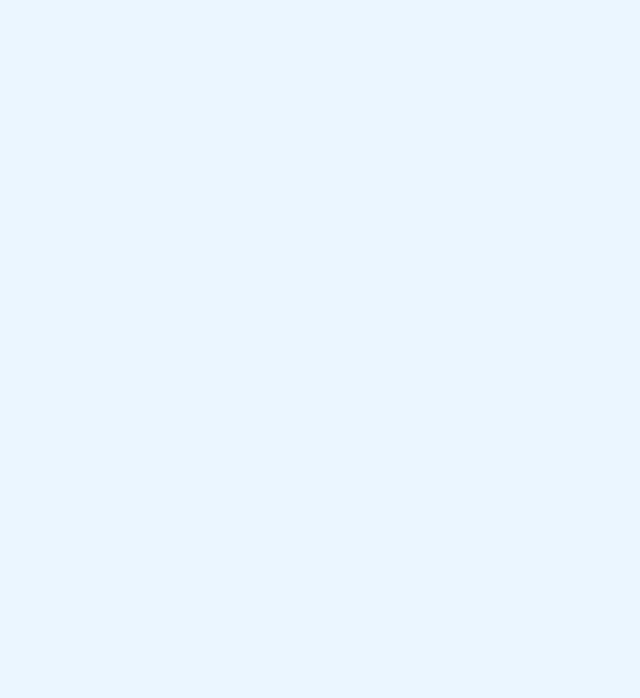
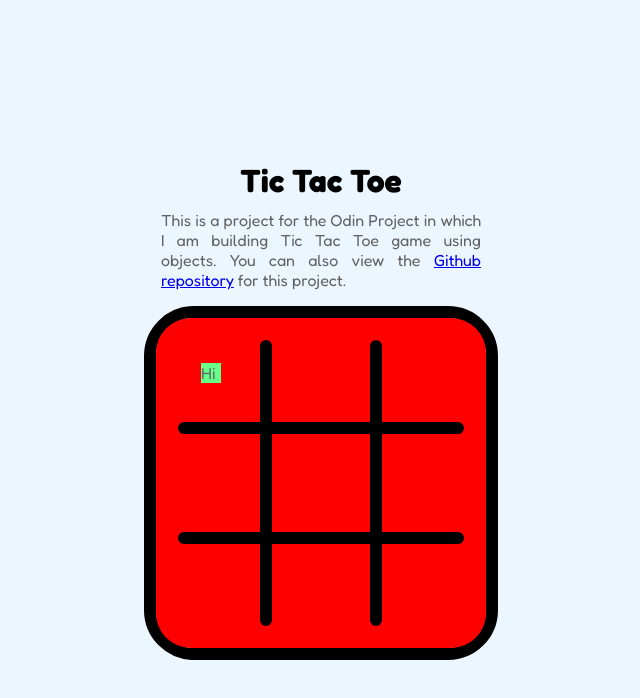
Before and after one commit to IngridaKvet/Tic_Tac_Toe, a plain HTML site: page index.html in a window 1280 px wide. Both pictures are taken after a click on the element 555 px from the left and 370 px from the top of the page. Shown: the whole page, without its empty margins (319-959 px from the left). Drawn offline with Linux system fonts and the light colour scheme.

Commit message:
Add partial borders

```diff
--- a/index.html
+++ b/index.html
@@ -53,6 +53,58 @@
       <h2 id="subHeadline">Pick your side!</h2>
     </div>
 
+    <div id="boardSection">
+      <h1 id="boardHeading">Tic Tac Toe</h1>
+      <p>This is a project for the Odin Project in which I am building Tic Tac Toe game using objects. You can also view the <a href="https://github.com/IngridaKvet/Tic_Tac_Toe">Github repository</a> for this project.</p>
+      <div id="boardOutline">
+        <div class="row">
+          <div class="boardCell" id="cell1">
+            <p class="test">Hi</p>
+            <div class="partialBorderHorizontalLeftUp"></div>
+            <div class="partialBorderVerticalTopLeft"></div>
+          </div>
+          <div class="boardCell" id="cell2">
+            <div class="partialBorderVerticalTopLeft"></div>
+            <div class="partialBorderVerticalTopRight"></div>
+            <div class="partialBorderTop"></div>
+          </div>
+          <div class="boardCell" id="cell3">
+            <div class=" partialBorderHorizontalRightUp"></div>
+            <div class=" partialBorderVerticalTopRight"></div>
+          </div>
+        </div>
+        <div class="row">
+          <div class="boardCell" id="cell4">
+            <div class="partialBorderHorizontalLeftUp"></div>
+            <div class="partialBorderHorizontalLeftDown"></div>
+            <div class="partialBorderLeft"></div>
+          </div>
+          <div class="boardCell" id="cell5"></div>
+          <div class="boardCell" id="cell6">
+            <div class="partialBorderHorizontalRightUp"></div>
+            <div class="partialBorderHorizontalRightDown"></div>
+            <div class="partialBorderRight"></div>
+          </div>
+        </div>
+        <div class="row">
+          <div class="boardCell" id="cell7">
+            <div class="partialBorderVerticalBottomLeft"></div>
+            <div class="partialBorderHorizontalLeftDown"></div>
+          </div>
+          <div class="boardCell" id="cell8">
+            <div class="partialBorderVerticalBottomRight"></div>
+            <div class="partialBorderVerticalBottomLeft"></div>
+            <div class="partialBorderBottom"></div>
+          </div>
+          <div class="boardCell" id="cell9">
+            <div class="partialBorderHorizontalRightDown"></div>
+            <div class="partialBorderVerticalBottomRight"></div>
+          </div>
+        </div>
+
+      </div>
+    </div>
+
 
 </body>
 
--- a/script.js
+++ b/script.js
@@ -5,10 +5,17 @@ const playerOrderFirst = document.getElementById('playerOrderFirst');
 const oOption = document.getElementById('oOption');
 const playerOrderSecond = document.getElementById('playerOrderSecond');
 const sideSelection = document.getElementById('sideSelection');
+const boardSection = document.getElementById('boardSection');
 
 xOption.addEventListener('click', () => {
     xOption.classList.add('explode');
     sideSelection.classList.add('fadeOut');
+    setTimeout(() => {
+      sideSelection.style.display = "none";
+  }, 1000);
+  setTimeout(() => {
+    boardSection.style.display = "flex";
+}, 1001);
     initializeGame('X', 'O');
 
 });
--- a/style.css
+++ b/style.css
@@ -139,13 +139,212 @@ svg{
 @keyframes fadeOut {
     from {
         opacity: 1;
+
     }
     to {
         opacity: 0;
+
+
     }
 }
 
+#boardSection{
+    display: none;
+    flex-direction: column;
+    justify-content: center;
+    align-items: center;
 
+}
+
+#boardHeading{
+    margin-bottom: 10px;
+}
+
+#boardOutline{
+    width: 330px;
+height: 330px;
+border: 12px solid #000;
+border-radius: 50px;
+}
+
+#cell1{
+    border-radius: 35px 0 0 0;
+}
+
+#cell3{
+    border-radius: 0 35px 0 0;
+}
+
+#cell9{
+    border-radius: 0 0 35px 0;
+}
+
+#cell7{
+    border-radius: 0 0 0 35px;
+}
+
+p{
+    margin-top: 0;
+    color:#636363;
+    width: 320px;
+    text-align: justify;
+    font-weight: 400;
+}
+
+.row{
+    width: 330px;
+    height: 110px;
+    display: flex;
+
+
+}
+
+.boardCell{
+    width: 110px;
+    height: 110px;
+    display: flex;
+    justify-content: center;
+    align-items: center;
+    background-color: red;
+    box-sizing: border-box;
+    position: relative;
+}
+
+.test{
+    background-color: #66FF89;
+    width: 20px;
+    height: 20px;
+    margin: 0;
+}
+
+
+/* Partial Borders */
+.partialBorderHorizontalLeftDown{
+    position: absolute;
+    top: 0;
+    right: 0;
+    width: 80%;
+    height: 6px;
+    border-radius: 0 0 0 6px;
+    background-color: black;
+}
+
+.partialBorderHorizontalLeftUp{
+    position: absolute;
+    bottom: 0;
+    right: 0;
+    width: 80%;
+    height: 6px;
+    border-radius: 6px 0 0 0;
+    background-color: black;
+}
+
+.partialBorderHorizontalRightUp{
+    position: absolute;
+    bottom: 0;
+    left: 0;
+    width: 80%;
+    height: 6px;
+    border-radius: 0 6px 0 0;
+    background-color: black;
+}
+
+.partialBorderHorizontalRightDown{
+    position: absolute;
+    top: 0;
+    left: 0;
+    width: 80%;
+    height: 6px;
+    border-radius: 0 0 6px 0;
+    background-color: black;
+}
+
+.partialBorderVerticalTopLeft{
+    position: absolute;
+    bottom: 0;
+    right: 0;
+    width: 6px;
+    height: 80%;
+    border-radius: 6px 0 0 0;
+    background-color: black;
+}
+
+
+.partialBorderVerticalTopRight{
+    position: absolute;
+    bottom: 0;
+    left: 0;
+    width: 6px;
+    height: 80%;
+    border-radius: 0 6px 0 0;
+    background-color: black;
+}
+
+#cell5{
+    border:6px solid #000;
+}
+
+.partialBorderTop{
+    position: absolute;
+    bottom: 0;
+    left: 0;
+    width: 100%;
+    height: 6px;
+    background-color: black;
+}
+
+.partialBorderBottom{
+    position: absolute;
+    top: 0;
+    left: 0;
+    width: 100%;
+    height: 6px;
+    background-color: black;
+}
+
+.partialBorderLeft{
+    position: absolute;
+    bottom: 0;
+    right: 0;
+    width: 6px;
+    height: 100%;
+    background-color: black;
+}
+
+.partialBorderRight{
+    position: absolute;
+    bottom: 0;
+    left: 0;
+    width: 6px;
+    height: 100%;
+    background-color: black;
+}
+
+.partialBorderVerticalBottomLeft{
+    position: absolute;
+    top: 0;
+    right: 0;
+    width: 6px;
+    height: 80%;
+    border-radius: 0 0 0 6px;
+    background-color: black;
+}
+
+.partialBorderVerticalBottomRight{
+    position: absolute;
+    top: 0;
+    left: 0;
+    width: 6px;
+    height: 80%;
+    border-radius: 0 0 6px 0;
+    background-color: black;
+}
+
+#cell5{
+    border: 6px solid #000;
+}
+
+/* Background Images */
 .greenDotOne {
     position: absolute;
     top: 49vh;
```
